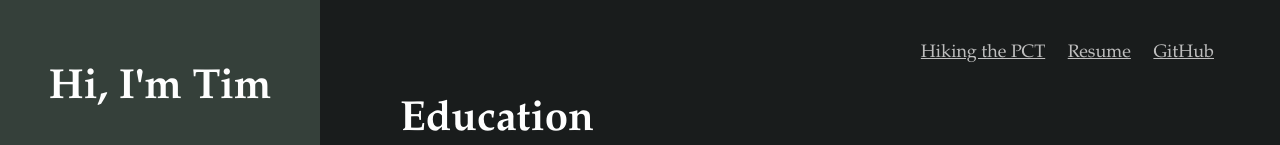
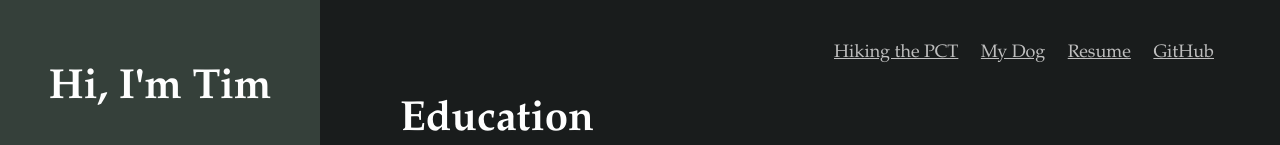
Before and after one commit to timothyhahn/timothyhahn.com, a website: page pages/index.html in a window 1280 px wide. Shown: the top 145 px of the page. Drawn offline with Linux system fonts and the light colour scheme.

Commit message:
Pup pics

```diff
--- a/pages/index.html
+++ b/pages/index.html
@@ -25,6 +25,7 @@
             <div class="content pure-u-1 pure-u-md-3-4">
                 <div class="links">
                     <a href="https://www.jeeveshikedthepct.com">Hiking the PCT</a>
+                    <a href="https://allie.today">My Dog</a>
                     <a href="/dependencies/resume.pdf">Resume</a>
                     <a href="https://github.com/timothyhahn">GitHub</a>
                 </div>
```
